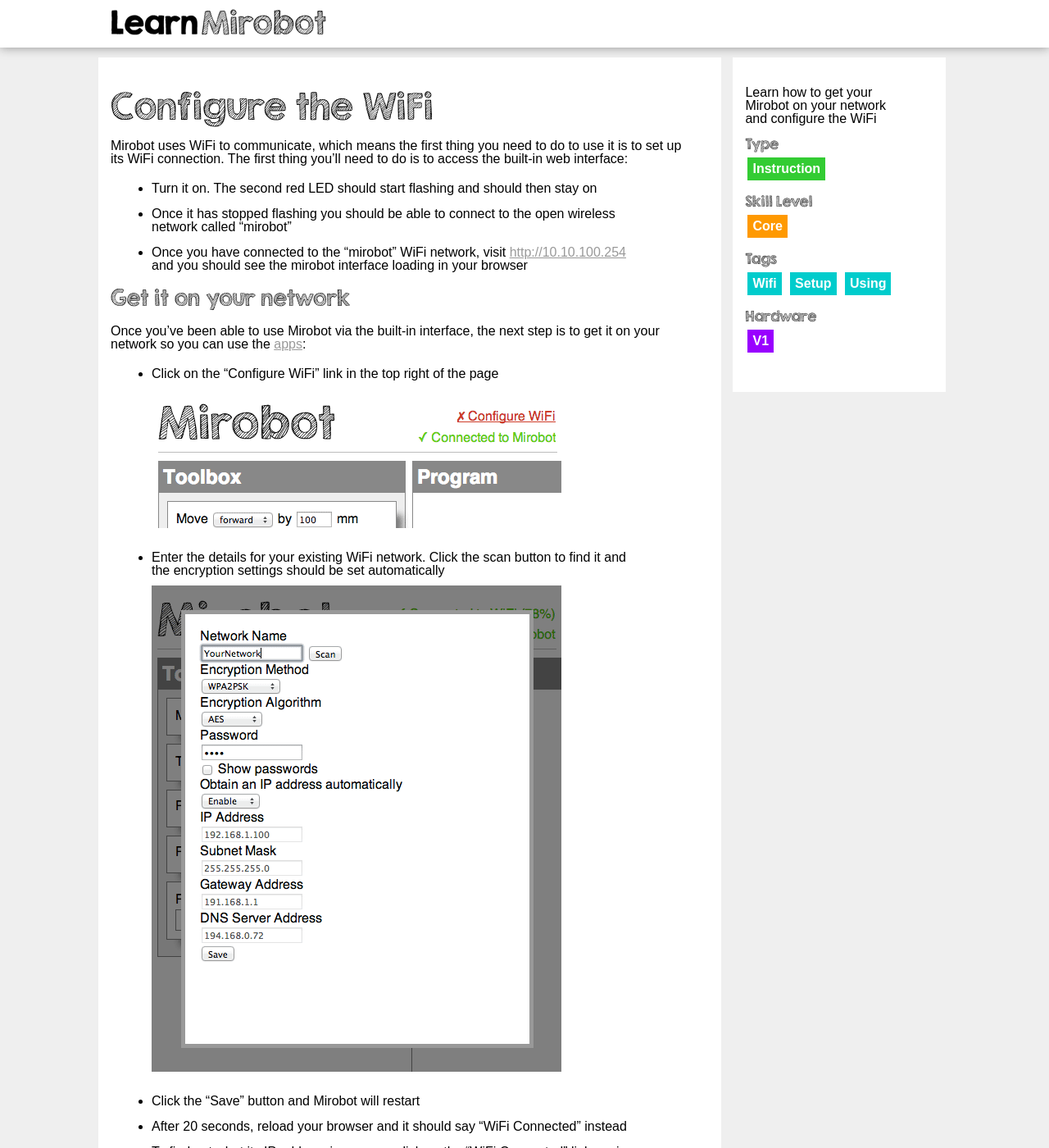
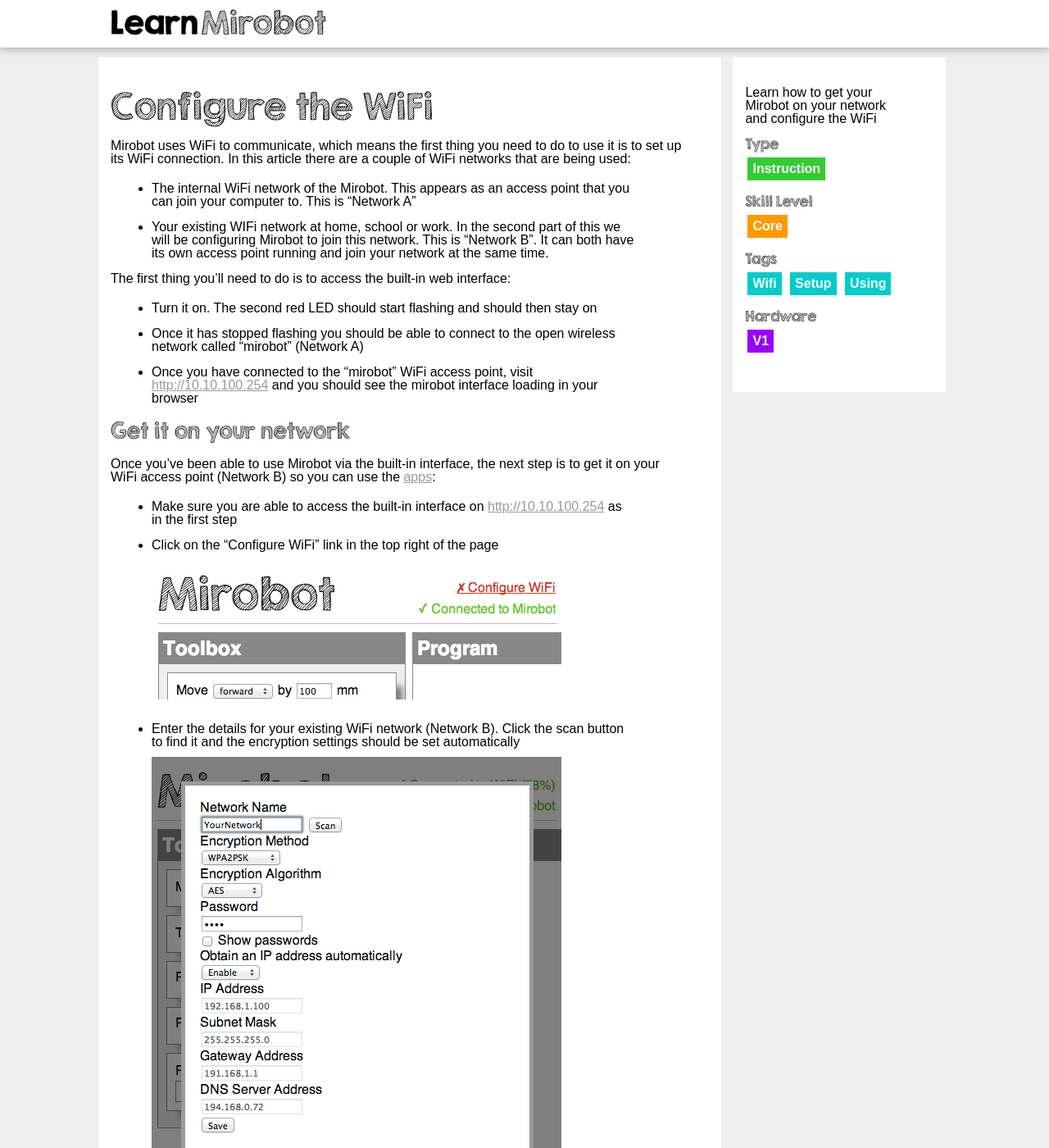
Before and after one commit to mirobot/learn.mirobot.io, a Jekyll site: the page built from _docs/configure-wifi.md, in a window 1280 px wide and 1400 px high. Shown: the whole window at 82% size. Built offline with Jekyll 4.4.1, drawn with Linux system fonts in a browser that asks for light colours; some of the changed text lies outside the part shown.

Commit message:
Improve the wifi config docs

```diff
--- a/_docs/configure-wifi.md
+++ b/_docs/configure-wifi.md
@@ -12,22 +12,28 @@
 level: core
 ---
 
-Mirobot uses WiFi to communicate, which means the first thing you need to do to use it is to set up its WiFi connection. The first thing you'll need to do is to access the built-in web interface:
+Mirobot uses WiFi to communicate, which means the first thing you need to do to use it is to set up its WiFi connection. In this article there are a couple of WiFi networks that are being used:
+
+ - The internal WiFi network of the Mirobot. This appears as an access point that you can join your computer to. This is "Network A"
+ - Your existing WIFi network at home, school or work. In the second part of this we will be configuring Mirobot to join this network. This is "Network B". It can both have its own access point running and join your network at the same time.
+
+The first thing you'll need to do is to access the built-in web interface:
 
  - Turn it on. The second red LED should start flashing and should then stay on
- - Once it has stopped flashing you should be able to connect to the open wireless network called "mirobot"
- - Once you have connected to the "mirobot" WiFi network, visit [http://10.10.100.254](http://10.10.100.254) and you should see the mirobot interface loading in your browser
+ - Once it has stopped flashing you should be able to connect to the open wireless network called "mirobot" (Network A)
+ - Once you have connected to the "mirobot" WiFi access point, visit [http://10.10.100.254](http://10.10.100.254) and you should see the mirobot interface loading in your browser
 
 Get it on your network
 ----------------------
 
-Once you've been able to use Mirobot via the built-in interface, the next step is to get it on your network so you can use the [apps](http://apps.mirobot.io):
+Once you've been able to use Mirobot via the built-in interface, the next step is to get it on your WiFi access point (Network B) so you can use the [apps](http://apps.mirobot.io):
 
+ - Make sure you are able to access the built-in interface on [http://10.10.100.254](http://10.10.100.254) as in the first step
  - Click on the "Configure WiFi" link in the top right of the page
    ![The configure WiFi link](/assets/docs/configure-wifi/1.png)
- - Enter the details for your existing WiFi network. Click the scan button to find it and the encryption settings should be set automatically
+ - Enter the details for your existing WiFi network (Network B). Click the scan button to find it and the encryption settings should be set automatically
    ![The WiFi setup form](/assets/docs/configure-wifi/2.png)
  - Click the "Save" button and Mirobot will restart
  - After 20 seconds, reload your browser and it should say "WiFi Connected" instead
  - To find out what its IP address is, you can click on the "WiFi Connected" link again and see it there
- - Now you should join your computer to your existing network again and access Mirobot via this IP address
+ - Now you should join your computer to your existing network (Network A) again and access Mirobot via this IP address
```
